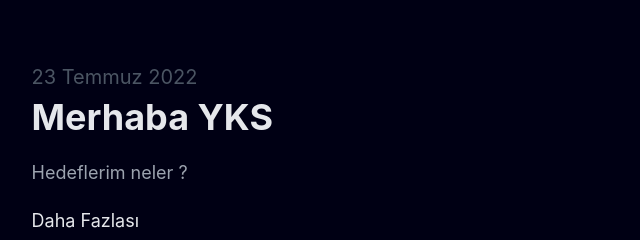
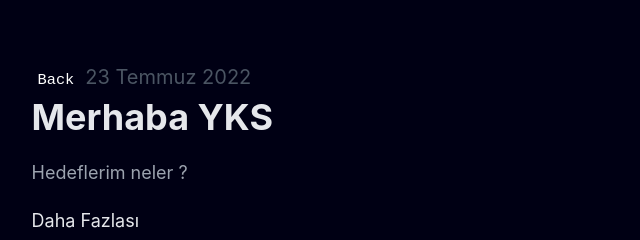
Before and after one commit to codehasanali/hasanali.xyz, an Astro site: page / in a window 1280 px wide. Shown: the part 187-427 px from the top of the page, 243-883 px from the left. Built offline with nearby package versions, Linux system fonts and the light colour scheme; Astro itself is replaced by a stand-in of ours.

Commit message:
back button

```diff
--- a/src/components/BlogPostPreview.astro
+++ b/src/components/BlogPostPreview.astro
@@ -11,6 +11,7 @@
 
 <article class="post-preview">
 	<header>
+		<button  class="back_btn"><a href="https://blog.hasanali.xyz">Back</a></button>
 		<time>{publishDate}</time>
 		<a href={url}><h1 class="title">{title}</h1></a>
 	</header>
@@ -19,6 +20,14 @@
 </article>
 
 <style>
+	.back_btn {
+
+		border: transparent;
+		background-color: transparent;
+		color:white;
+		font-family: 'Courier New', Courier, monospace;
+	font-size: 0.85em;
+	}
 	.post-preview {
 		padding-bottom: 2rem;
 		margin-bottom: 2rem;
```
